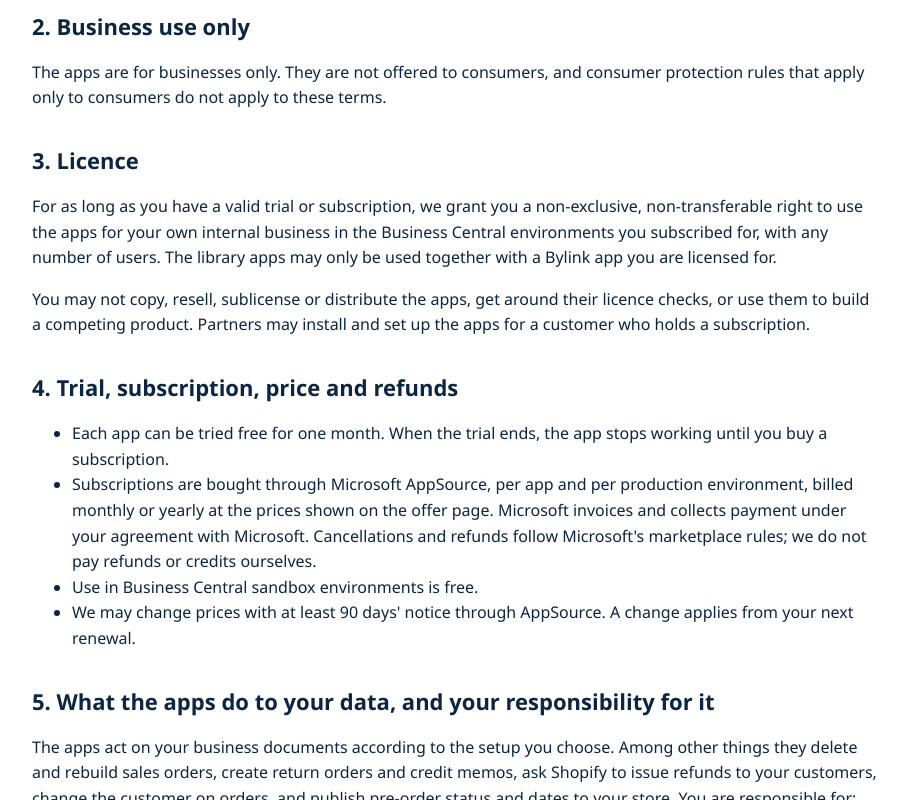
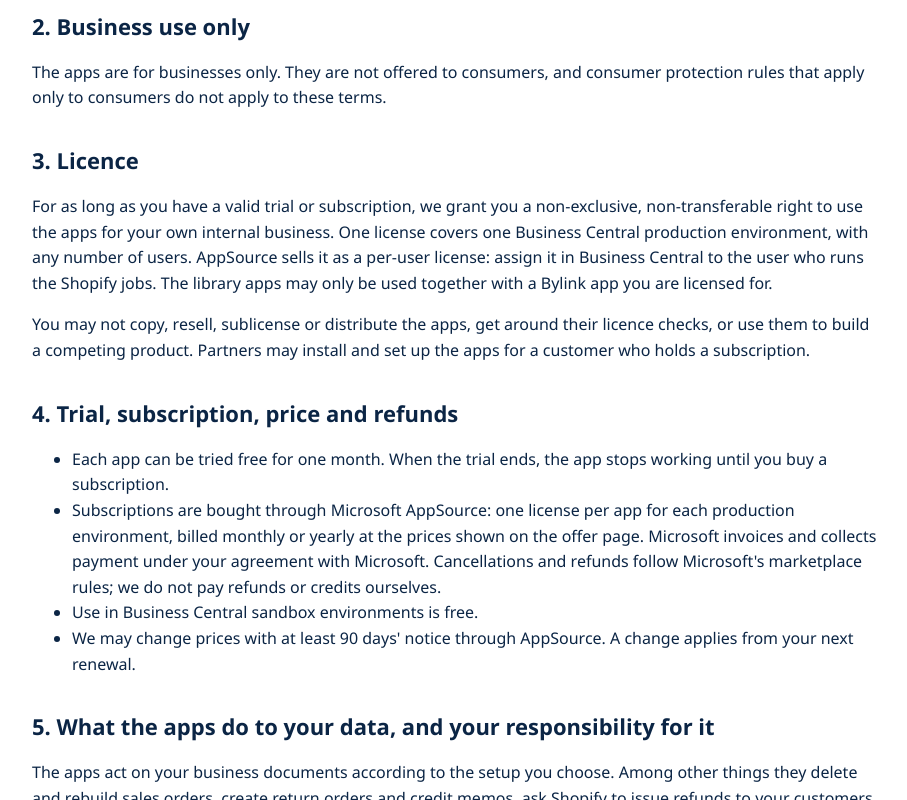
Before and after one commit to Bylov-Consulting/bylink-site, a plain HTML site: page terms.html in a window 1280 px wide. Shown: the part 451-1251 px from the top of the page, without its empty margins (184-1091 px from the left). Drawn offline with Linux system fonts and the light colour scheme.

Commit message:
Say plainly: one license per production environment, assigned to the job user
Co-Authored-By: Claude Opus 5.5 <noreply@anthropic.com>
Claude-Session: https://claude.ai/code/session_01QgYUjvCgdazxjrMNPgTq73

```diff
--- a/terms.html
+++ b/terms.html
@@ -34,7 +34,8 @@ consumers do not apply to these terms.</p>
 
 <h2>3. Licence</h2>
 <p>For as long as you have a valid trial or subscription, we grant you a non-exclusive, non-transferable right to use the
-apps for your own internal business in the Business Central environments you subscribed for, with any number of users.
+apps for your own internal business. One license covers one Business Central production environment, with any number
+of users. AppSource sells it as a per-user license: assign it in Business Central to the user who runs the Shopify jobs.
 The library apps may only be used together with a Bylink app you are licensed for.</p>
 <p>You may not copy, resell, sublicense or distribute the apps, get around their licence checks, or use them to build a
 competing product. Partners may install and set up the apps for a customer who holds a subscription.</p>
@@ -42,8 +43,8 @@ competing product. Partners may install and set up the apps for a customer who h
 <h2>4. Trial, subscription, price and refunds</h2>
 <ul>
 <li>Each app can be tried free for one month. When the trial ends, the app stops working until you buy a subscription.</li>
-<li>Subscriptions are bought through Microsoft AppSource, per app and per production environment, billed monthly or
-yearly at the prices shown on the offer page. Microsoft
+<li>Subscriptions are bought through Microsoft AppSource: one license per app for each production environment, billed
+monthly or yearly at the prices shown on the offer page. Microsoft
 invoices and collects payment under your agreement with Microsoft. Cancellations and refunds follow Microsoft's
 marketplace rules; we do not pay refunds or credits ourselves.</li>
 <li>Use in Business Central sandbox environments is free.</li>
```
Also changed, not shown: index.html (+4 -2 lines).
